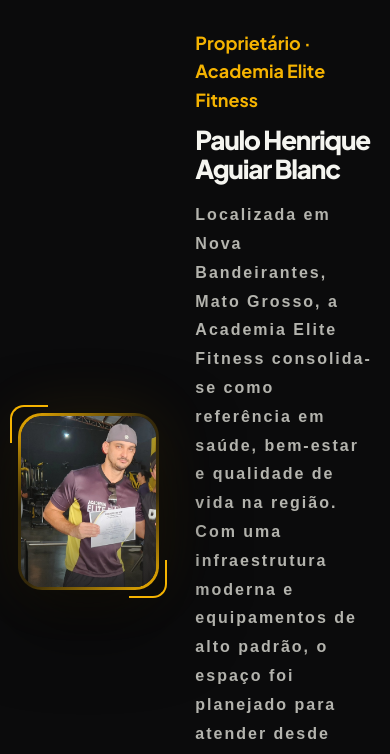
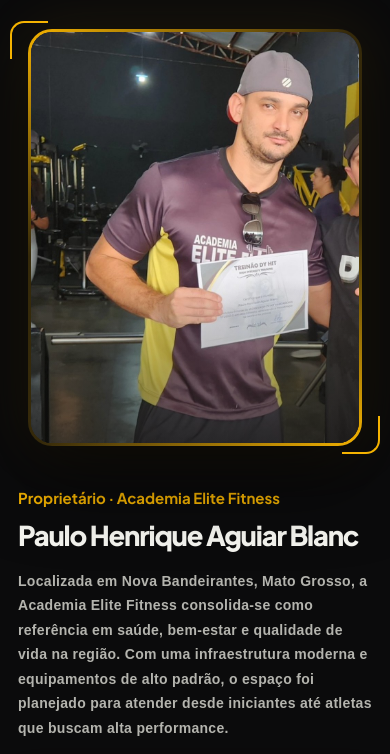
Before and after one commit to Dev-slima/Academia-elite-fitenssnb, a plain HTML site: page index.html in a window 390 px wide. Shown: the part 2734-3488 px from the top of the page. Drawn offline with Linux system fonts and the light colour scheme.

Commit message:
Update melhorias.css

```diff
--- a/css/melhorias.css
+++ b/css/melhorias.css
@@ -387,3 +387,41 @@ header.is-scrolled { padding-top: 10px; padding-bottom: 10px; box-shadow: 0 8px
   .dono::before { top: -8px; left: -8px; }
   .dono::after { bottom: -8px; right: -8px; }
 }
+
+/* ===== v7: correção do layout no celular (fica por último de propósito) ===== */
+@media (max-width: 820px) {
+  .conheca-grid {
+    grid-template-columns: minmax(0, 1fr);
+    gap: 40px;
+    align-items: start;
+  }
+  .dono {
+    width: 100%;
+    max-width: 380px;
+    margin: 0 auto;
+    padding: 0 10px; /* espaço para os cantos dourados não ficarem cortados */
+  }
+  .dono-foto {
+    width: 100%;
+    max-width: none;
+    aspect-ratio: 4 / 5;
+  }
+  .conheca-texto {
+    text-align: left;
+  }
+  .conheca-texto h3 {
+    font-size: clamp(24px, 7vw, 32px);
+  }
+  .dono-cargo {
+    font-size: 15px !important;
+  }
+  #fonte {
+    font-size: 14px;
+    letter-spacing: .3px;
+    line-height: 1.75;
+    max-width: none;
+  }
+  .conheca-texto .btn-pro {
+    width: 100%;
+  }
+}
```
